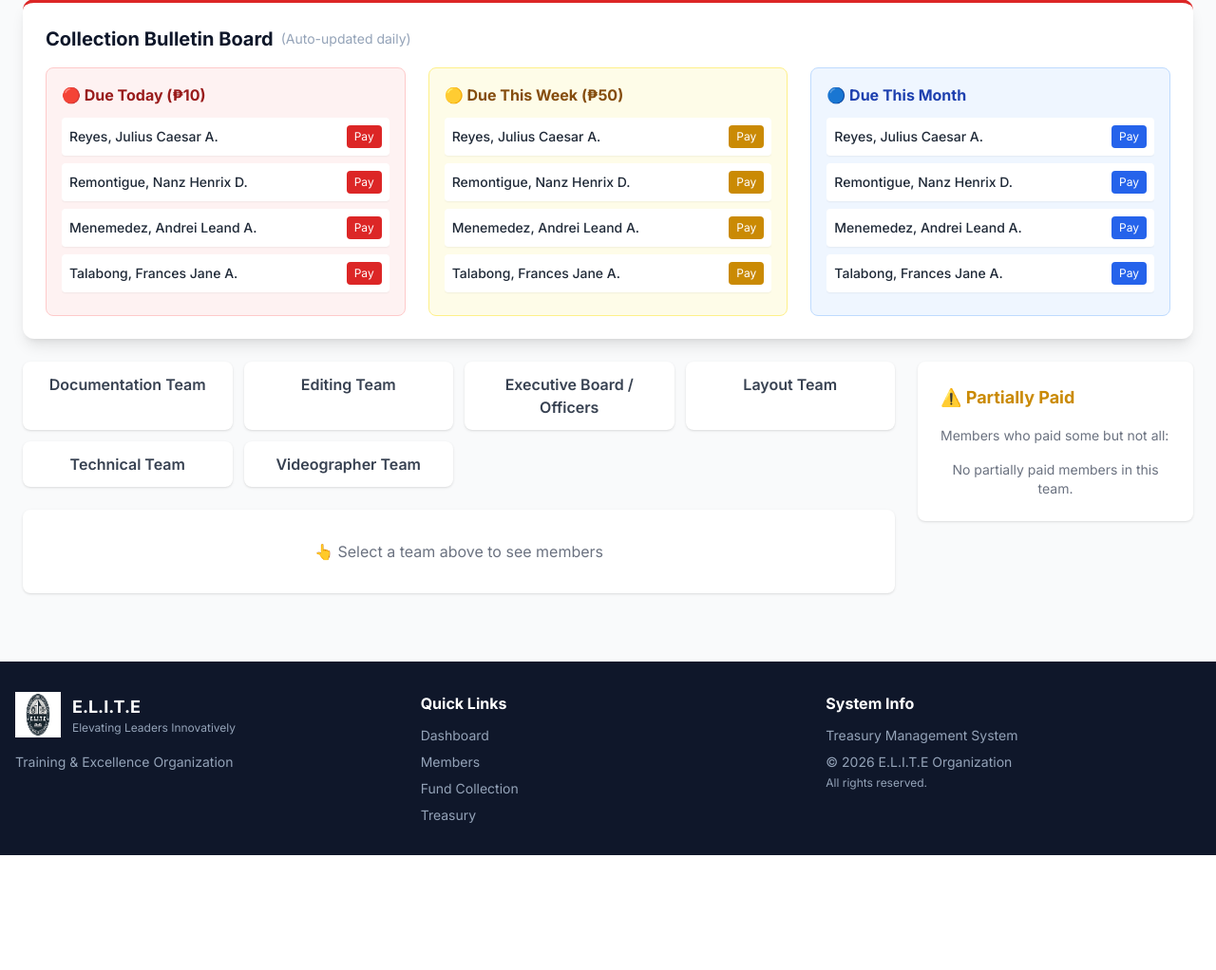
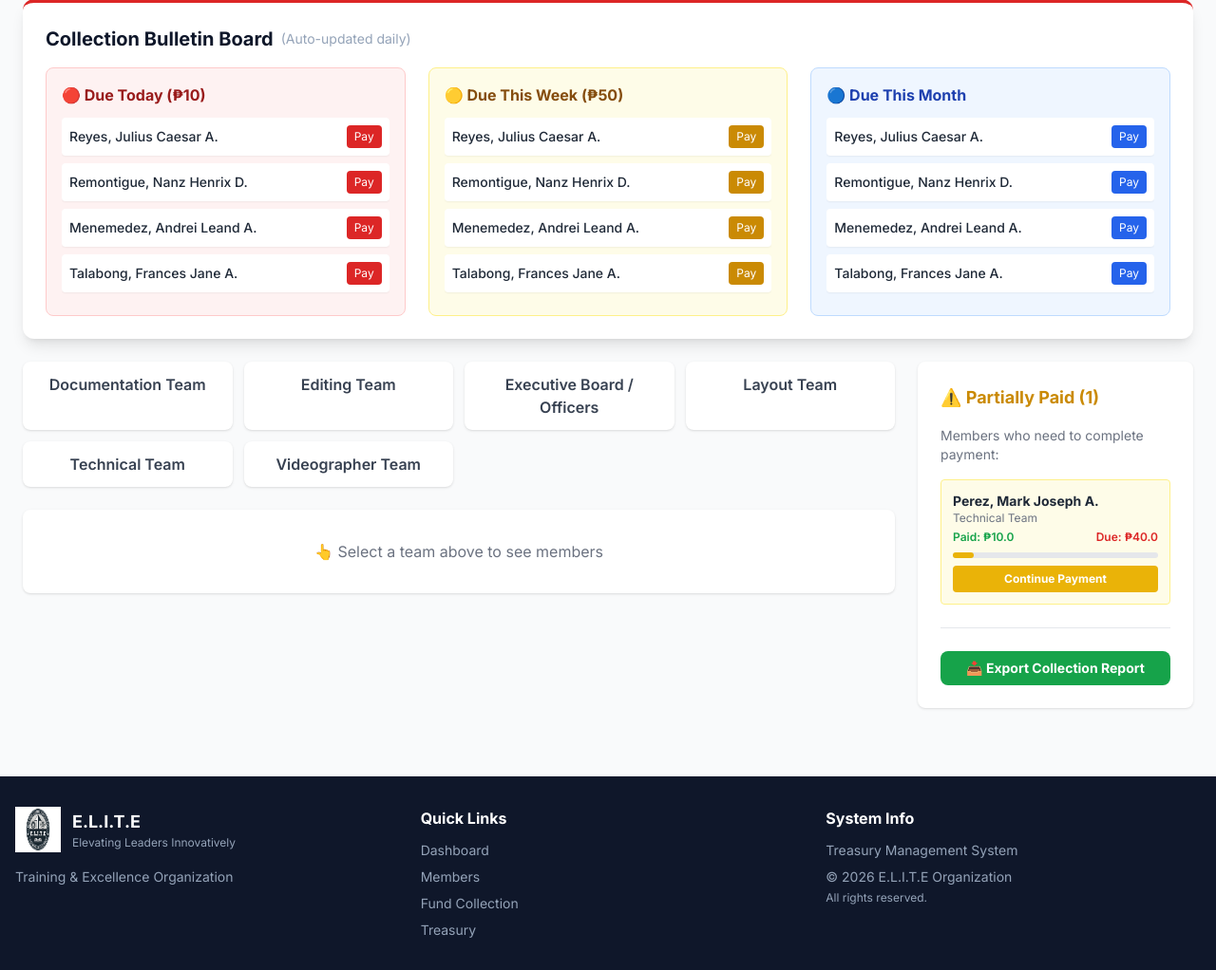
Before and after one commit to Monkey-D-Luffyyyy/Treasury, a Django app: page /collection/ in a window 1280 px wide. Shown: the part 311-1333 px from the top of the page at 95% size. Before the commit the page ends 1212 px from the top, so only its background shows below. Run offline with Django 5.2, Linux system fonts and the light colour scheme; data comes from the database, SQL or seed files in the repository; some libraries are stand-ins or nearby versions.

Commit message:
feat:adding logic in fundcollection,new function for excel import/export

```diff
--- a/core/templates/core/fund_collection.html
+++ b/core/templates/core/fund_collection.html
@@ -180,27 +180,47 @@
                 {% endif %}
             </div>
 
-            <!-- Sidebar: Partially Paid Members -->
+                        <!-- Sidebar: Partially Paid Members (Auto-updated) -->
             <div class="lg:col-span-1">
                 <div class="bg-white rounded-lg shadow p-6 sticky top-6">
-                    <h3 class="text-lg font-bold text-yellow-600 mb-4">⚠️ Partially Paid</h3>
-                    <p class="text-sm text-gray-500 mb-4">Members who paid some but not all:</p>
+                    <h3 class="text-lg font-bold text-yellow-600 mb-4">
+                        ⚠️ Partially Paid ({{ partially_paid_count }})
+                    </h3>
+                    <p class="text-sm text-gray-500 mb-4">Members who need to complete payment:</p>
 
                     <div class="space-y-2 max-h-96 overflow-y-auto">
-                        {% for item in members_status %}
-                            {% if item.total_paid > 0 and not item.has_paid %}
-                                <div class="p-3 bg-yellow-50 rounded border border-yellow-200">
-                                    <p class="text-sm font-bold text-gray-800">{{ item.member.last_name }}, {{ item.member.first_name }}</p>
-                                    <div class="flex justify-between text-xs mt-1">
-                                        <span class="text-green-600">Paid: ₱{{ item.total_paid }}</span>
-                                        <span class="text-red-600">Due: ₱{{ item.remaining }}</span>
-                                    </div>
-                                    <a href="{% url 'quick_pay' item.member.id %}" class="block text-center mt-2 bg-yellow-500 text-white text-xs font-bold py-1 rounded hover:bg-yellow-600">Continue Payment</a>
+                        {% for item in all_partially_paid %}
+                            <div class="p-3 bg-yellow-50 rounded border border-yellow-200 hover:bg-yellow-100 transition">
+                                <p class="text-sm font-bold text-gray-800">{{ item.member.last_name }}, {{ item.member.first_name }}</p>
+                                <p class="text-xs text-gray-500">{{ item.team }}</p>
+                                <div class="flex justify-between text-xs mt-1">
+                                    <span class="text-green-600 font-semibold">Paid: ₱{{ item.total_paid }}</span>
+                                    <span class="text-red-600 font-semibold">Due: ₱{{ item.remaining }}</span>
                                 </div>
-                            {% endif %}
+                                <!-- Progress bar -->
+                                <div class="w-full bg-gray-200 rounded-full h-1.5 mt-2">
+                                    <div class="bg-yellow-500 h-1.5 rounded-full" style="width: {{ item.total_paid|floatformat:0|add:'0' }}%"></div>
+                                </div>
+                                <a href="{% url 'quick_pay' item.member.id %}"
+                                   class="block text-center mt-2 bg-yellow-500 hover:bg-yellow-600 text-white text-xs font-bold py-1.5 rounded transition">
+                                    Continue Payment
+                                </a>
+                            </div>
                         {% empty %}
-                            <p class="text-sm text-gray-500 text-center">No partially paid members in this team.</p>
+                            <div class="text-center py-8">
+                                <p class="text-green-600 font-bold text-lg">🎉</p>
+                                <p class="text-sm text-gray-500">No partially paid members!</p>
+                                <p class="text-xs text-gray-400 mt-1">Everyone is fully paid.</p>
+                            </div>
                         {% endfor %}
+                    </div>
+
+                    <!-- Export Button -->
+                    <div class="mt-6 pt-6 border-t border-gray-200">
+                        <a href="{% url 'export_collection_status' %}"
+                           class="block text-center bg-green-600 hover:bg-green-700 text-white font-bold py-2 px-4 rounded-lg transition text-sm">
+                            📥 Export Collection Report
+                        </a>
                     </div>
                 </div>
             </div>
--- a/core/urls.py
+++ b/core/urls.py
@@ -19,4 +19,5 @@
     path('notes/add/', views.note_create, name='note_create'),
     path('notes/<int:pk>/toggle/', views.note_toggle_complete, name='note_toggle_complete'),
     path('notes/<int:pk>/delete/', views.note_delete, name='note_delete'),
+    path('collection/export/', views.export_collection_status, name='export_collection_status'),
 ]
--- a/core/views.py
+++ b/core/views.py
@@ -183,6 +183,7 @@
 def fund_collection(request):
     from django.utils import timezone
     from datetime import timedelta
+    from django.db.models import Sum
 
     active_fund = FundPeriod.objects.filter(status='Active').first()
 
@@ -203,28 +204,23 @@
     bulletin_today = []
     bulletin_week = []
     bulletin_month = []
+    all_partially_paid = []  # For the sidebar
 
     partially_paid_count = 0
     paid_count = 0
     unpaid_count = 0
 
-    all_active_members = Member.objects.filter(status='Active')
-
-    # Convert fund amount to float once to avoid Decimal issues later
+    all_active_members = Member.objects.filter(status='Active').select_related('team')
     fund_amount = float(active_fund.amount_per_member)
 
     for member in all_active_members:
         contribs = Contribution.objects.filter(member=member, fund_period=active_fund)
-
-        # Convert each contribution amount to float before summing
         total_paid = sum(float(c.amount) for c in contribs)
         remaining = fund_amount - total_paid
-
-        # Use a small tolerance for float comparison (e.g., <= 0.01)
         is_fully_paid = remaining <= 0.01
 
-        # 1. Member Status for the List
-        if selected_team_id and member.team.id == int(selected_team_id):
+        # 1. Member Status for the List (only if selected team matches)
+        if selected_team_id is None or member.team.id == int(selected_team_id):
             members_status.append({
                 'member': member,
                 'has_paid': is_fully_paid,
@@ -237,26 +233,48 @@
             paid_count += 1
         elif total_paid > 0:
             partially_paid_count += 1
+            all_partially_paid.append({
+                'member': member,
+                'total_paid': total_paid,
+                'remaining': remaining,
+                'team': member.team.name
+            })
         else:
             unpaid_count += 1
 
-        # 3. Bulletin Board Logic (Who hasn't paid for this timeframe?)
-        if not is_fully_paid:
-            paid_today = contribs.filter(payment_date=today).exists()
-            paid_this_week = contribs.filter(payment_date__gte=week_start).exists()
-            paid_this_month = contribs.filter(payment_date__gte=month_start).exists()
+        # 3. Bulletin Board Logic
+        # Check payments within each timeframe
+        today_payment = contribs.filter(payment_date=today).aggregate(Sum('amount'))['amount__sum'] or 0
+        week_payment = contribs.filter(payment_date__gte=week_start).aggregate(Sum('amount'))['amount__sum'] or 0
+        month_payment = contribs.filter(payment_date__gte=month_start).aggregate(Sum('amount'))['amount__sum'] or 0
 
-            if not paid_today:
-                bulletin_today.append({'member': member, 'remaining': remaining})
-            if not paid_this_week:
-                bulletin_week.append({'member': member, 'remaining': remaining})
-            if not paid_this_month:
-                bulletin_month.append({'member': member, 'remaining': remaining})
+        # Due Today: If they haven't paid anything TODAY (assuming ₱10/day expectation)
+        if float(today_payment) < 10 and not is_fully_paid:
+            bulletin_today.append({
+                'member': member,
+                'remaining': remaining,
+                'paid_today': float(today_payment)
+            })
+
+        # Due This Week: If they haven't paid the full ₱50 this week
+        if float(week_payment) < 50 and not is_fully_paid:
+            bulletin_week.append({
+                'member': member,
+                'remaining': remaining,
+                'paid_week': float(week_payment)
+            })
+
+        # Due This Month: If they haven't paid the full amount this month
+        if float(month_payment) < fund_amount and not is_fully_paid:
+            bulletin_month.append({
+                'member': member,
+                'remaining': remaining,
+                'paid_month': float(month_payment)
+            })
 
     if selected_team_id:
         selected_team = get_object_or_404(Team, pk=selected_team_id)
 
-    # Convert totals to float for safe template rendering
     total_expected = float(active_fund.total_expected)
     total_collected = float(active_fund.total_collected)
     total_outstanding = float(active_fund.outstanding)
@@ -272,12 +290,15 @@
         'paid_count': paid_count,
         'unpaid_count': unpaid_count,
         'partially_paid_count': partially_paid_count,
-        # Bulletin Board Data (Limit to top 15 to avoid clutter)
+        # Bulletin Board Data (Top 15 each)
         'bulletin_today': bulletin_today[:15],
         'bulletin_week': bulletin_week[:15],
         'bulletin_month': bulletin_month[:15],
+        # Partially Paid for Sidebar (sorted by remaining, highest first)
+        'all_partially_paid': sorted(all_partially_paid, key=lambda x: x['remaining'], reverse=True)[:20],
     }
     return render(request, 'core/fund_collection.html', context)
+
 
 def quick_pay(request, member_id):
     """Payment with custom amount"""
@@ -384,3 +405,111 @@
 
 def landing(request):
     return render(request, 'core/landing.html')
+
+def export_collection_status(request):
+    """Export collection status showing who paid, how much, and remaining"""
+    import openpyxl
+    from openpyxl.styles import Font, PatternFill, Alignment
+    from django.http import HttpResponse
+    from django.utils import timezone
+    from datetime import timedelta
+
+    active_fund = FundPeriod.objects.filter(status='Active').first()
+
+    if not active_fund:
+        messages.error(request, 'No active fund period found.')
+        return redirect('fund_collection')
+
+    # Get filter parameter
+    filter_type = request.GET.get('filter', 'all')  # all, week, month
+    today = timezone.now().date()
+    week_start = today - timedelta(days=today.weekday())
+    month_start = today.replace(day=1)
+
+    response = HttpResponse(content_type='application/vnd.openxmlformats-officedocument.spreadsheetml.sheet')
+    response['Content-Disposition'] = f'attachment; filename=ELITE_Collection_Status_{today}.xlsx'
+
+    wb = openpyxl.Workbook()
+    ws = wb.active
+    ws.title = "Collection Status"
+
+    # Headers with styling
+    headers = ['Member ID', 'Last Name', 'First Name', 'Team', 'Department',
+               'Expected', 'Total Paid', 'Remaining', 'Status', 'Last Payment Date']
+
+    header_fill = PatternFill(start_color='1e293b', end_color='1e293b', fill_type='solid')
+    header_font = Font(color='FFFFFF', bold=True)
+
+    for col, header in enumerate(headers, 1):
+        cell = ws.cell(row=1, column=col, value=header)
+        cell.fill = header_fill
+        cell.font = header_font
+        cell.alignment = Alignment(horizontal='center')
+
+    # Get all active members
+    members = Member.objects.filter(status='Active').select_related('team').order_by('team__name', 'last_name')
+
+    row_num = 2
+    fund_amount = float(active_fund.amount_per_member)
+
+    for member in members:
+        # Filter contributions based on selected timeframe
+        contribs = Contribution.objects.filter(member=member, fund_period=active_fund)
+
+        if filter_type == 'week':
+            contribs = contribs.filter(payment_date__gte=week_start)
+        elif filter_type == 'month':
+            contribs = contribs.filter(payment_date__gte=month_start)
+
+        total_paid = sum(float(c.amount) for c in contribs)
+        remaining = fund_amount - total_paid
+        is_fully_paid = remaining <= 0.01
+
+        # Get last payment date
+        last_payment = contribs.order_by('-payment_date').first()
+        last_payment_date = last_payment.payment_date if last_payment else ''
+
+        # Determine status
+        if is_fully_paid:
+            status = 'PAID'
+            status_fill = PatternFill(start_color='86efac', end_color='86efac', fill_type='solid')  # Green
+        elif total_paid > 0:
+            status = 'PARTIAL'
+            status_fill = PatternFill(start_color='fde047', end_color='fde047', fill_type='solid')  # Yellow
+        else:
+            status = 'UNPAID'
+            status_fill = PatternFill(start_color='fca5a5', end_color='fca5a5', fill_type='solid')  # Red
+
+        # Write row
+        ws.cell(row=row_num, column=1, value=member.member_id)
+        ws.cell(row=row_num, column=2, value=member.last_name)
+        ws.cell(row=row_num, column=3, value=member.first_name)
+        ws.cell(row=row_num, column=4, value=member.team.name)
+        ws.cell(row=row_num, column=5, value=member.department)
+        ws.cell(row=row_num, column=6, value=fund_amount)
+        ws.cell(row=row_num, column=7, value=round(total_paid, 2))
+        ws.cell(row=row_num, column=8, value=round(remaining, 2))
+
+        status_cell = ws.cell(row=row_num, column=9, value=status)
+        status_cell.fill = status_fill
+        status_cell.font = Font(bold=True)
+
+        ws.cell(row=row_num, column=10, value=last_payment_date)
+
+        row_num += 1
+
+    # Adjust column widths
+    for column in ws.columns:
+        max_length = 0
+        column_letter = column[0].column_letter
+        for cell in column:
+            try:
+                if len(str(cell.value)) > max_length:
+                    max_length = len(str(cell.value))
+            except:
+                pass
+        adjusted_width = min(max_length + 2, 30)
+        ws.column_dimensions[column_letter].width = adjusted_width
+
+    wb.save(response)
+    return response
```
